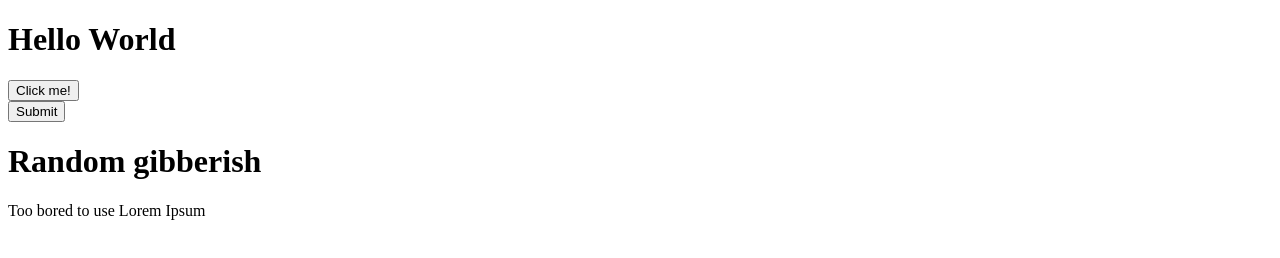
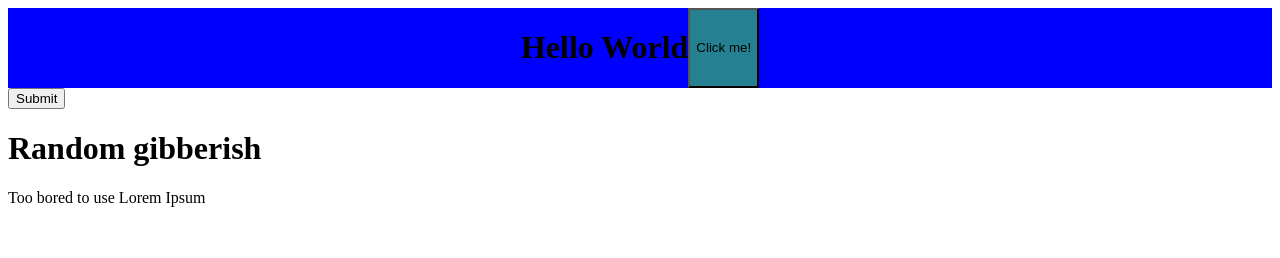
Before and after one commit to ilakshay14/learning-sass, a plain HTML site: page index.html in a window 1280 px wide. Drawn offline with Linux system fonts and the light colour scheme.

Commit message:
variables and nesting

```diff
--- a/index.html
+++ b/index.html
@@ -3,6 +3,7 @@
 <head>
     <meta charset="UTF-8">
     <meta name="viewport" content="width=device-width, initial-scale=1.0">
+    <link rel="stylesheet" href="./styles/style.css">
     <title>So Sassy</title>
 </head>
 <body>
--- /dev/null
+++ b/styles/style.scss
@@ -0,0 +1,11 @@
+$primaryButton : rgb(37, 128, 145);
+
+header{
+    background: blue;
+    display: flex;
+    justify-content: center;
+
+    > button {
+        background-color: $primaryButton;
+    }
+}
```
Also changed, not shown: styles/style.css (added), 1 other file.
